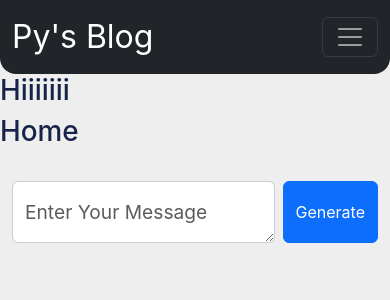
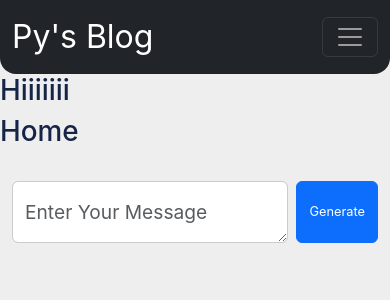
Before and after one commit to rashadmin/py_blog, a React (Create React App) app: page /home in a window 390 px wide. Shown: the top 300 px of the page. Built offline with nearby package versions, Linux system fonts and the light colour scheme.

Commit message:
fixed button bug and message box bug

```diff
--- a/src/components/MessageBox.js
+++ b/src/components/MessageBox.js
@@ -6,11 +6,11 @@ function MessageBox(props) {
   return (
     props.sender === "User" ?
     <div className='right' key={props.index}>
-    <strong><FaRobot/></strong> <p>{props.msg}</p><strong><FaRobot/></strong>
+    <strong><FaUser/></strong> <p>{props.msg}</p><strong><FaRobot/></strong>
     </div>
     :
     <div className='left' key={props.index}>
-    <strong><FaUser/></strong> <p>{props.msg}</p><strong><FaUser/></strong>
+    <strong><FaRobot/></strong> <p>{props.msg}</p><strong><FaUser/></strong>
     </div>
   )
 }
--- a/src/index.css
+++ b/src/index.css
@@ -297,7 +297,7 @@ code {
 
   .button{
     width: 6rem;
-    font-size: 1rem;
+    font-size: 0.8rem;
   }
 
   .chatbody{
```
